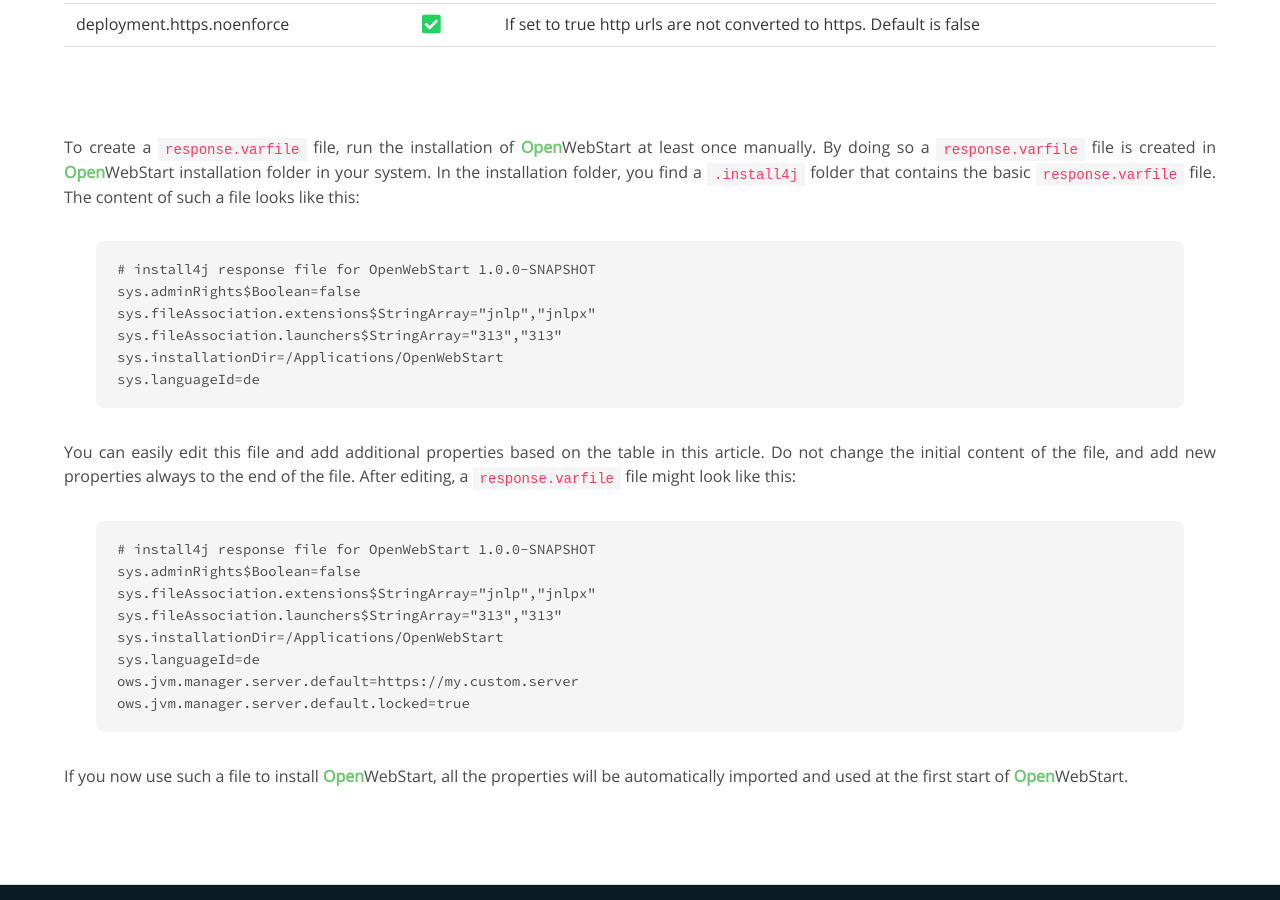
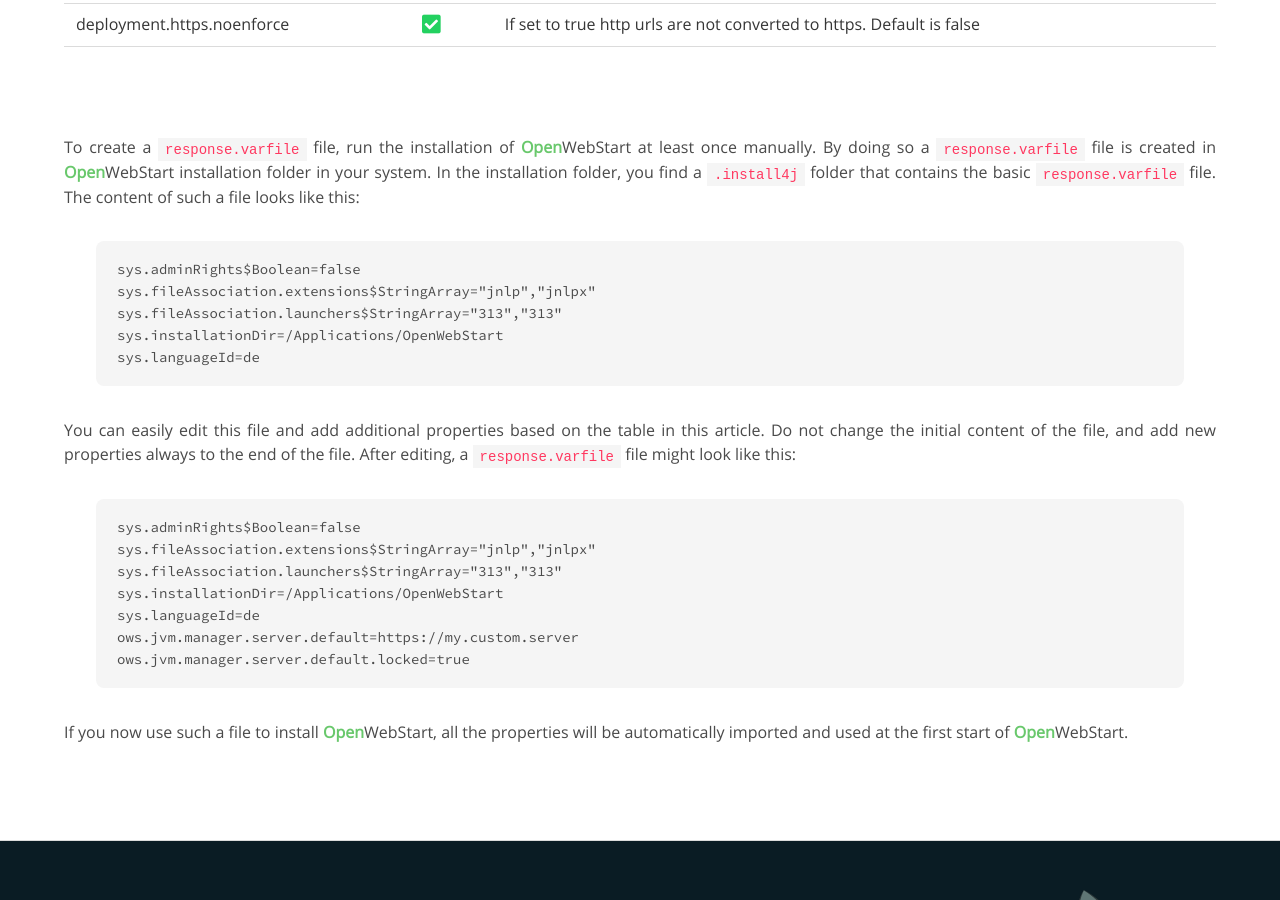
Before and after one commit to karakun/openwebstart-page, a Jekyll site: the page built from predefined-and-locked-properties.md, in a window 1280 px wide and 900 px high, scrolled down 1503 px. Built offline with Jekyll 4.4.1, drawn with Linux system fonts in a browser that asks for light colours; comment, search, counter and statistics services are not loaded.

Commit message:
remove comment

```diff
--- a/predefined-and-locked-properties.md
+++ b/predefined-and-locked-properties.md
@@ -35,7 +35,6 @@
 To create a `response.varfile` file, run the installation of <span class="my-karakun">Open</span>WebStart at least once manually. By doing so a `response.varfile` file is created in <span class="my-karakun">Open</span>WebStart installation folder in your system. In the installation folder, you find a `.install4j` folder that contains the basic `response.varfile` file. The content of such a file looks like this:
 
 {% highlight plaintext %}
-# install4j response file for OpenWebStart 1.0.0-SNAPSHOT
 sys.adminRights$Boolean=false
 sys.fileAssociation.extensions$StringArray="jnlp","jnlpx"
 sys.fileAssociation.launchers$StringArray="313","313"
@@ -46,7 +45,6 @@
 You can easily edit this file and add additional properties based on the table in this article. Do not change the initial content of the file, and add new properties always to the end of the file. After editing, a `response.varfile` file might look like this:
 
 {% highlight plaintext %}
-# install4j response file for OpenWebStart 1.0.0-SNAPSHOT
 sys.adminRights$Boolean=false
 sys.fileAssociation.extensions$StringArray="jnlp","jnlpx"
 sys.fileAssociation.launchers$StringArray="313","313"
```
